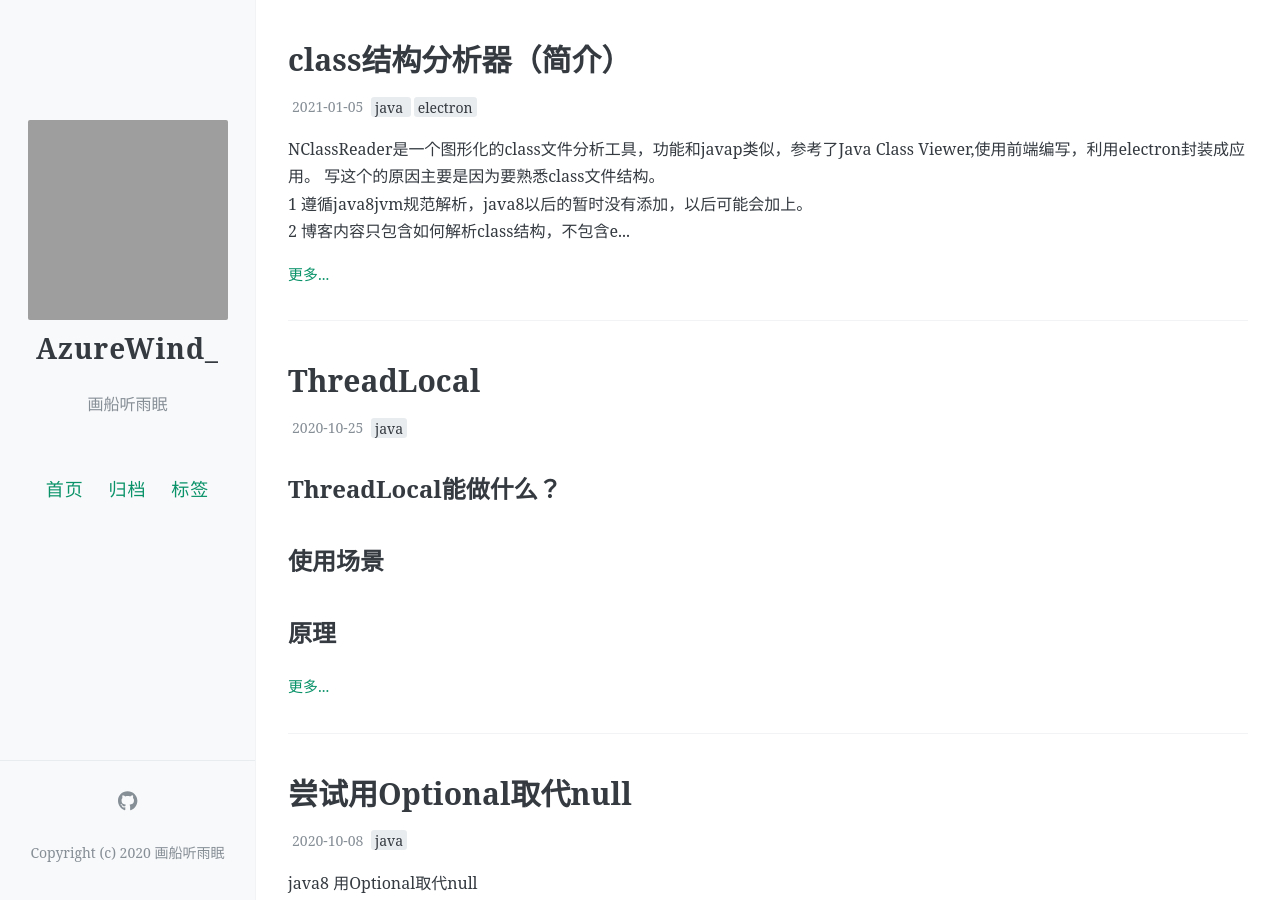
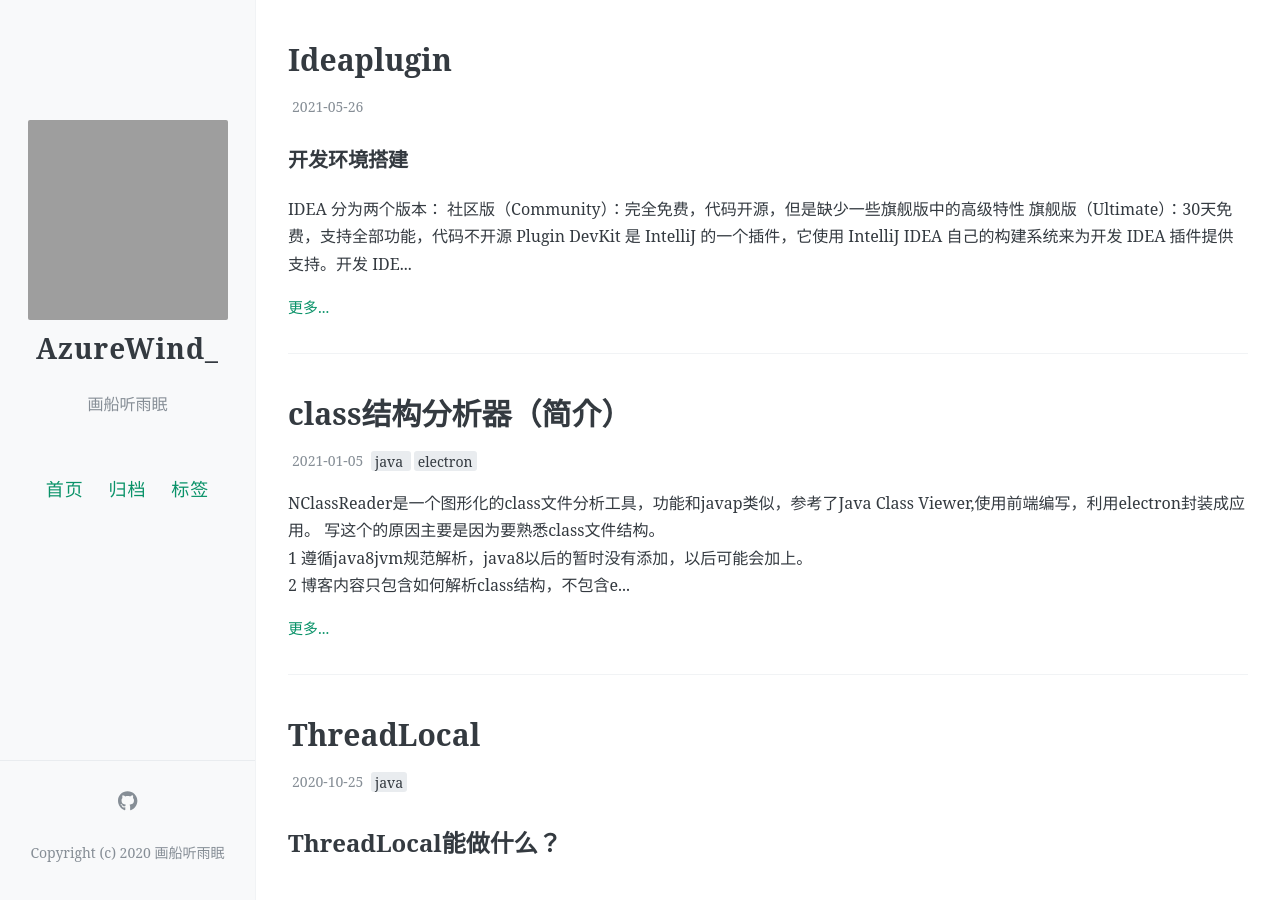
Before and after one commit to poison0/poison0.github.io, a Jekyll site: the page built from index.html, in a window 1280 px wide and 900 px high. Built offline with Jekyll 4.4.1, drawn with Linux system fonts in a browser that asks for light colours; the list of posts is cut into pages by our own code; comment, search, counter and statistics services are not loaded; some of the changed text lies outside the part shown; grey boxes are pictures that could not be loaded.

Commit message:
idea插件

````diff
--- /dev/null
+++ b/_posts/2021-05-26-IDEAplugin.markdown
@@ -0,0 +1,78 @@
+### 开发环境搭建
+IDEA 分为两个版本：
+社区版（Community）：完全免费，代码开源，但是缺少一些旗舰版中的高级特性
+旗舰版（Ultimate）：30天免费，支持全部功能，代码不开源
+Plugin DevKit 是 IntelliJ 的一个插件，它使用 IntelliJ IDEA 自己的构建系统来为开发 IDEA 插件提供支持。开发 IDEA 插件之前需要安装并启用 Plugin DevKit 。
+打开 IDEA，导航到 Settings | Plugins，若插件列表中没有 Plugin DevKit，点击 Install JetBrains plugin，搜索并安装。
+
+官方文档地址(https://plugins.jetbrains.com/docs/intellij/welcome.html?from=jetbrains.org)
+###开发一个简单插件
+
+#### action
+* Action ID: action 唯一 id，推荐 format: PluginName.ID
+* Class Name: 要被创建的 action class 名称
+* Name: menu item 的文本
+* Description: action 描述，toolbar 上按钮的提示文本，可选
+* Add to Group：选择新 action 要被添加到的 action group（Groups, Actions）以及相对其他 actions 的位置（Anchor）
+* Keyboard Shortcuts：指定 action 的第一和第二快捷键
+
+```java
+    Project project = event.getData(PlatformDataKeys.PROJECT);
+    String txt= Messages.showInputDialog(project, "What is your name?", "Input your name", Messages.getQuestionIcon());
+    Messages.showMessageDialog(project, "Hello, " + txt + "!\n I am glad to see you.", "Information", Messages.getInformationIcon());
+```
+#### 窗口
+窗口需要听见扩展，扩展代码如下
+pluge.xml
+```xml
+  <extensions defaultExtensionNs="com.intellij">
+    <!-- Add your extensions here -->
+    <toolWindow factoryClass="chandao.action.ListWindowFactory" id="禅道" anchor="bottom"></toolWindow>
+  </extensions>
+```
+创建窗口的类需要继承 ToolWindowFactory 接口并实现 createToolWindowContent 核心代码如下
+
+```java
+    ContentFactory instance = ContentFactory.SERVICE.getInstance();
+    Content content = instance.createContent(panel, "", false);
+    toolWindow.getContentManager().addContent(content);
+```
+窗口编辑类似java swing Gui
+
+#### 工具栏
+创建工具栏之前需要创建一个 SimpleToolWindowPanel 对象，实现如下
+```java
+public class ToolWindowPanel extends SimpleToolWindowPanel {
+
+    public ToolWindowPanel() {
+        super(false,true);
+    }
+}
+```
+可以添加工具栏和内容
+```java
+    panel.setToolbar(createToolBar().getComponent());
+    panel.setContent(contentPanel);
+```
+#### 数据持久化
+
+获取值
+```java
+    PropertiesComponent instance = PropertiesComponent.getInstance();
+    String userName = instance.getValue("chandao_user_name");
+    String passWord = instance.getValue("chandao_pass_word");
+```
+存储值
+```java
+    PropertiesComponent instance = PropertiesComponent.getInstance();
+    instance.setValue("chandao_pass_word",password);
+    instance.setValue("chandao_user_name",user);
+```
+
+#### psi对象
+https://blog.csdn.net/excellentyuxiao/article/details/80273448
+
+有用的博客和视频
+https://www.cnblogs.com/kancy/p/10654569.html
+https://www.bilibili.com/video/BV1Zi4y1b7fw/?spm_id_from=333.788.recommend_more_video.-1
+https://plugins.jetbrains.com/plugin/10650-json-parser
````
Also changed, not shown: _posts/2021-01-05-classReader01.markdown (line endings or trailing spaces).
